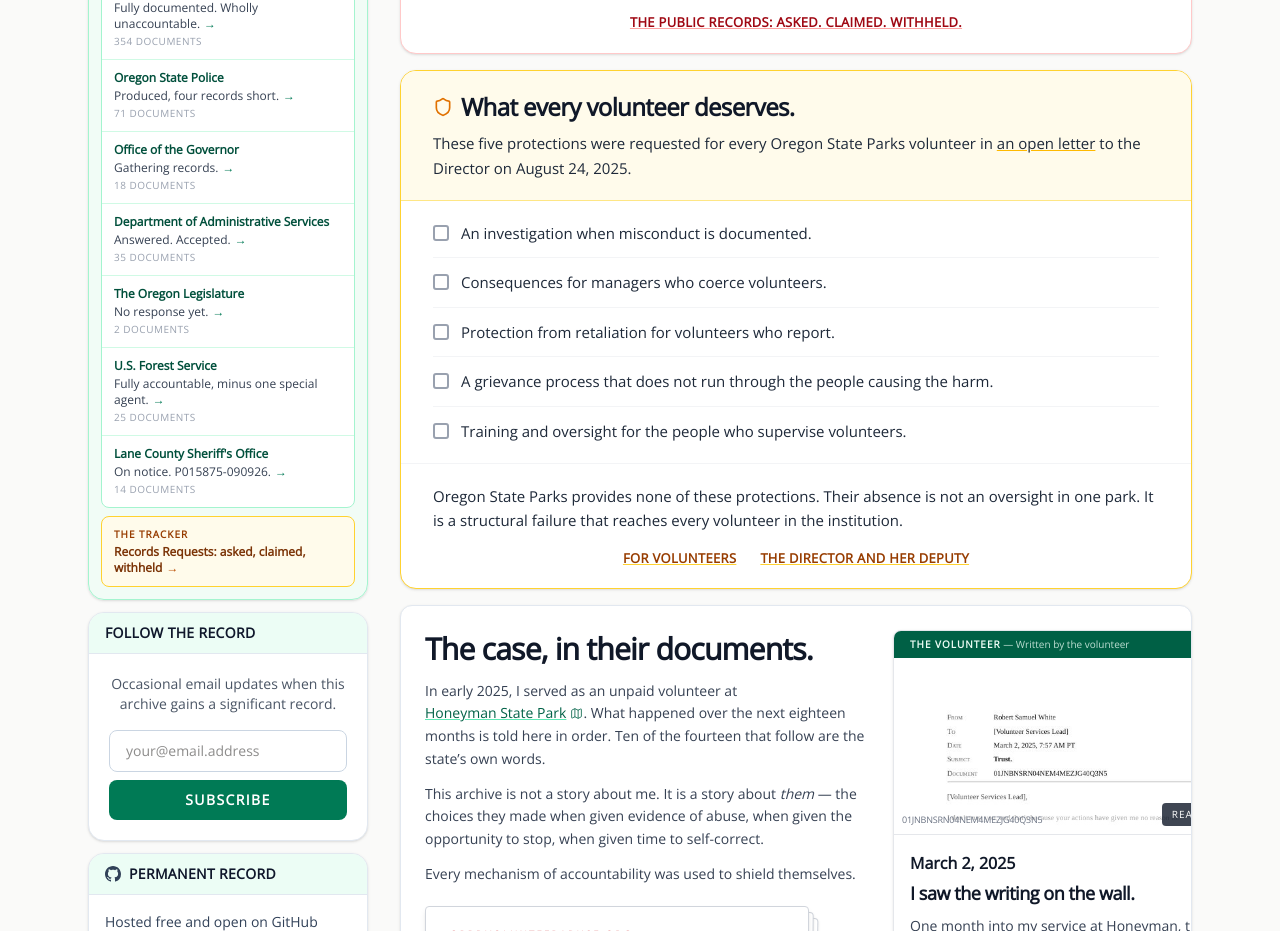
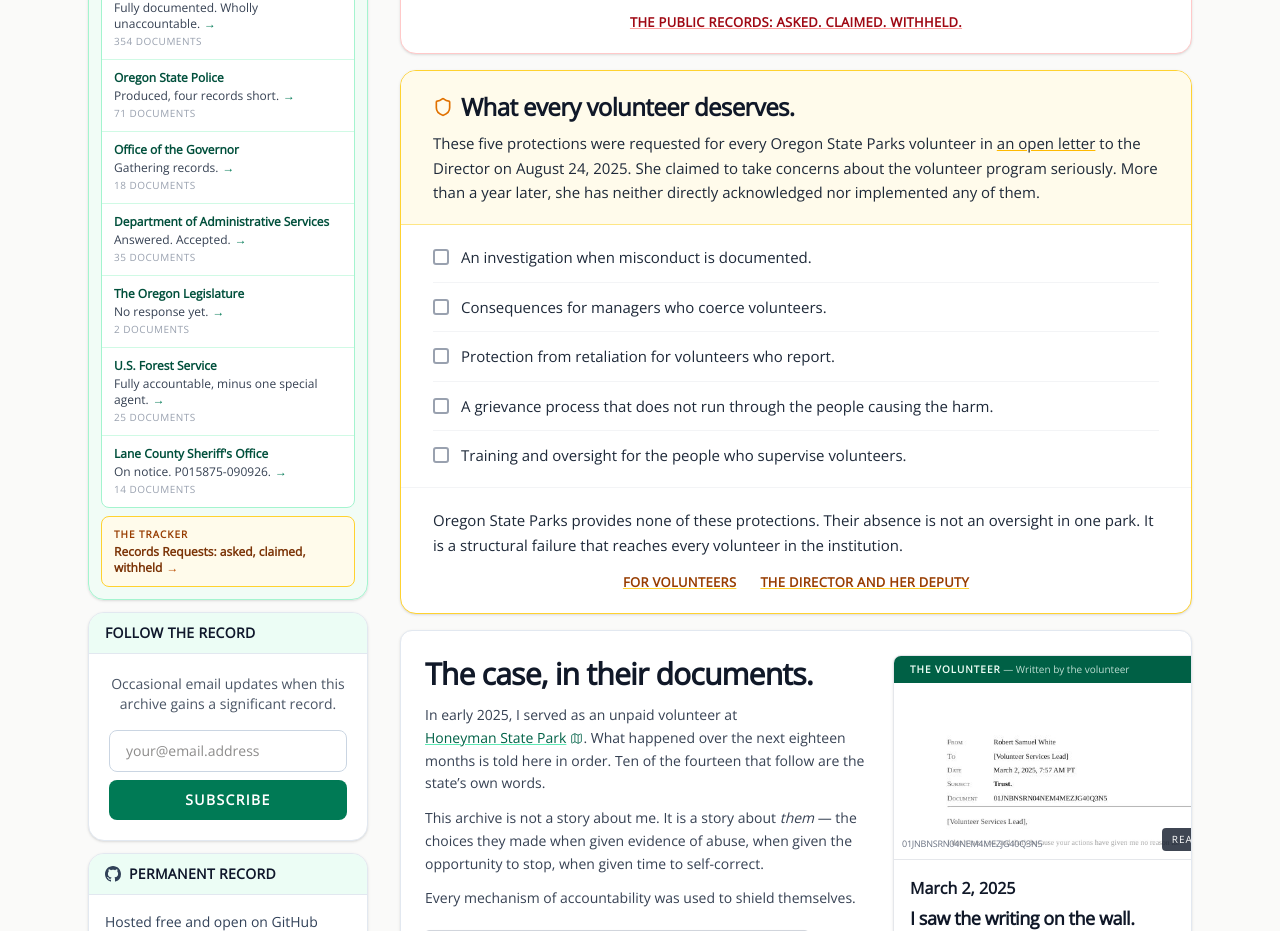
Before and after one commit to rswfire/rswfire.oprd, a Next.js app: page / in a window 1280 px wide. Shown: the part 1640-2571 px from the top of the page. Built offline with nearby package versions, Linux system fonts and the light colour scheme; no server answers.

Commit message:
Updated WhatVolunteersDeserve.tsx

```diff
--- a/components/WhatVolunteersDeserve.tsx
+++ b/components/WhatVolunteersDeserve.tsx
@@ -38,7 +38,9 @@ export default function WhatVolunteersDeserve() {
                     >
                         an open letter
                     </a>{" "}
-                    to the Director on August 24, 2025.
+                    to the Director on August 24, 2025. She claimed to take concerns about the
+                    volunteer program seriously. More than a year later, she has neither directly
+                    acknowledged nor implemented any of them.
                 </p>
             </div>
 
```
